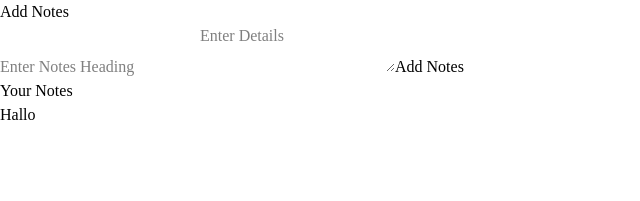
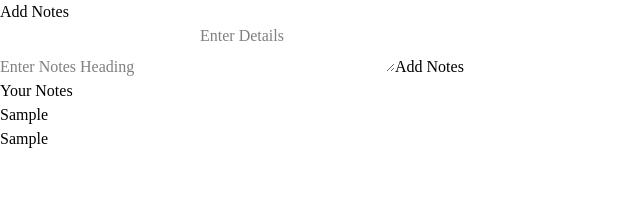
Before and after one commit to nidhi-webdev/ReactJs, a React (Vite) app in the folder Project/: page / in a window 1280 px wide. Both pictures are taken after typing "Sample", "Sample" into the empty fields and a click on the button "Add Notes". Shown: the top 201 px of the page, without its empty margins (0-640 px from the left). Built offline with nearby package versions, Linux system fonts and the light colour scheme.

Commit message:
Returing the cards with info

```diff
--- a/Project/src/App.jsx
+++ b/Project/src/App.jsx
@@ -50,9 +50,12 @@ const App = () => {
         <h1 className="ml-10 text-3xl"> Your Notes </h1>
 
         <div className="flex flex-wrap mt-5 gap-5 overflow-auto">
-          <div className="h-52 w-40 rounded-2xl bg-white   "></div>
-          {task.map(()=> {
-            return "Hallo"
+
+          {task.map((elem, idx)=> {
+            return  <div className="h-52 w-40 rounded-2xl bg-white" key={idx}>
+            <h3 className="text-black p-10 font-bold">{elem.tittle}</h3>
+             <h3 className="text-black font-bold ml-10">{elem.detail}</h3>
+            </div>
           })}
           {/* <div className="h-52 w-40 rounded-2xl bg-white  "></div>
           <div className="h-52 w-40 rounded-2xl bg-white   "></div>
```
